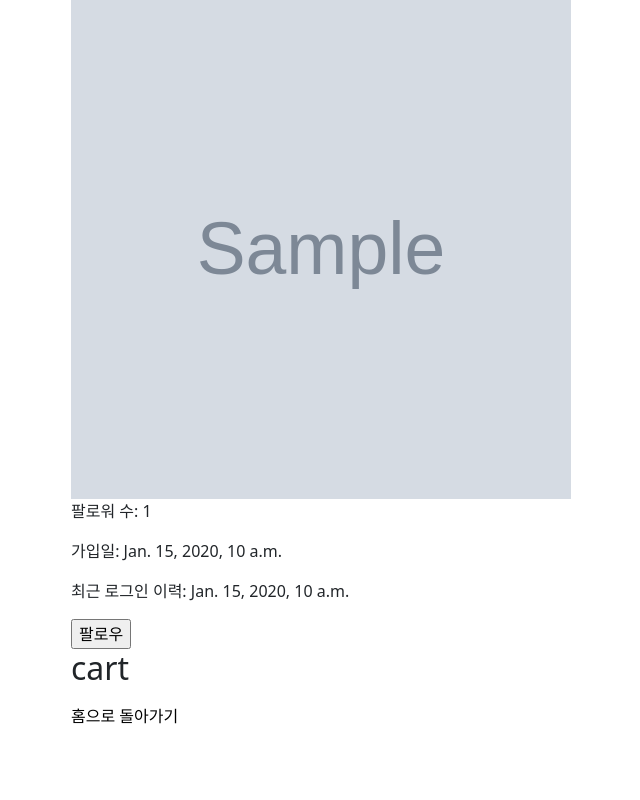
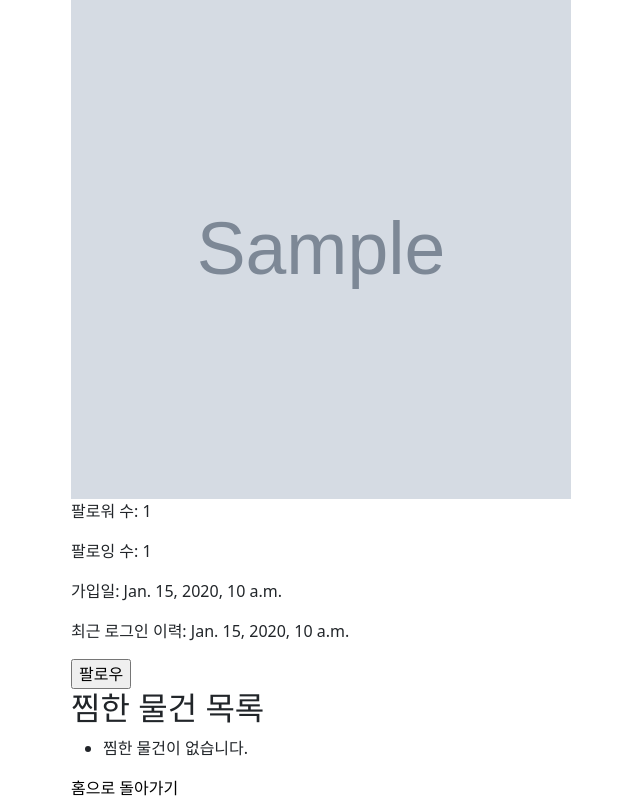
Before and after one commit to JWTONE/report2, a Django app: a page that uses templates/base.html in a window 1280 px wide. Shown: the part 311-1111 px from the top of the page, without its empty margins (11-651 px from the left). Before the commit the page ends 1035 px from the top, so only its background shows below. Run offline with Django 4.2, Linux system fonts and the light colour scheme; tables that the repository leaves empty hold one stand-in row (values such as "Sample post"); grey boxes marked "Sample" are stand-in pictures; parts of the project's set-up code (start-up, migrations or seed data) failed here and were passed over.

Commit message:
팔로잉 수 추가

```diff
--- a/accounts/views.py
+++ b/accounts/views.py
@@ -37,7 +37,6 @@
 def signup(request):
     if request.method == "POST":
         form = CustomUserCreationForm(request.POST, request.FILES)
-        print(request.FILES)
         if form.is_valid():
             user = form.save()
             auth_login(request, user)
--- a/articles/models.py
+++ b/articles/models.py
@@ -8,7 +8,7 @@
     created_at = models.DateTimeField(auto_now_add=True)
     updated_at = models.DateTimeField(auto_now=True)
     image = models.ImageField(upload_to="images/", blank=True)
-    price = models.IntegerField(max_length=50)
+    price = models.PositiveIntegerField(max_length=50)
 
     author = models.ForeignKey(
         settings.AUTH_USER_MODEL, on_delete=models.CASCADE, related_name="articles"
--- a/templates/base.html
+++ b/templates/base.html
@@ -14,10 +14,6 @@
     {% block head %}{% endblock head %}
   </head>
   <style>
-    a {
-      color: black;
-      text-decoration: none;
-    }
 
     .market {
       position: absolute;
--- a/users/templates/users/profile.html
+++ b/users/templates/users/profile.html
@@ -8,6 +8,7 @@
     {% endif %}
 
 <p>팔로워 수: {{ member.followers.count }}</p>
+<p>팔로잉 수: {{ member.followings.count }}</p>
 <p>가입일: {{ member.date_joined }}</p>
 <p>최근 로그인 이력: {{ member.last_login }}</p>
 
@@ -22,15 +23,14 @@
 </form>
 {% endif %}
 
-<div>
-    <h2>cart</h2>
-
-    <ul>
-        {% for item in request.user.cart_items.all %}
-            <li>{{ item.product.name }}</li>
-        {% endfor %}
-    </ul>
-</div>
+<h2>찜한 물건 목록</h2>
+<ul>
+    {% for article in liked_articles %}
+        <li>{{ article.title }}</li>
+    {% empty %}
+        <li>찜한 물건이 없습니다.</li>
+    {% endfor %}
+</ul>
 
 <a href="/index/">홈으로 돌아가기</a>
 
```
Also changed, not shown: media/images/창_삼_cRTnFR8.png (added), static/css/style.css (line endings or trailing spaces).
